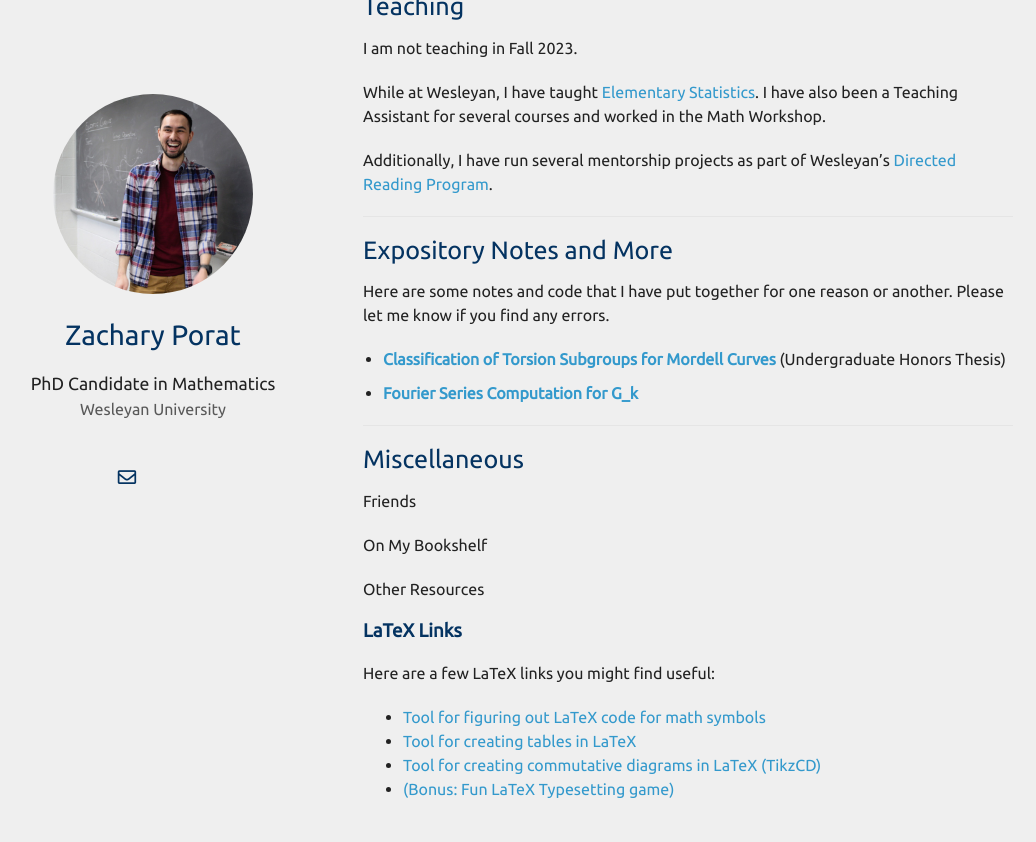
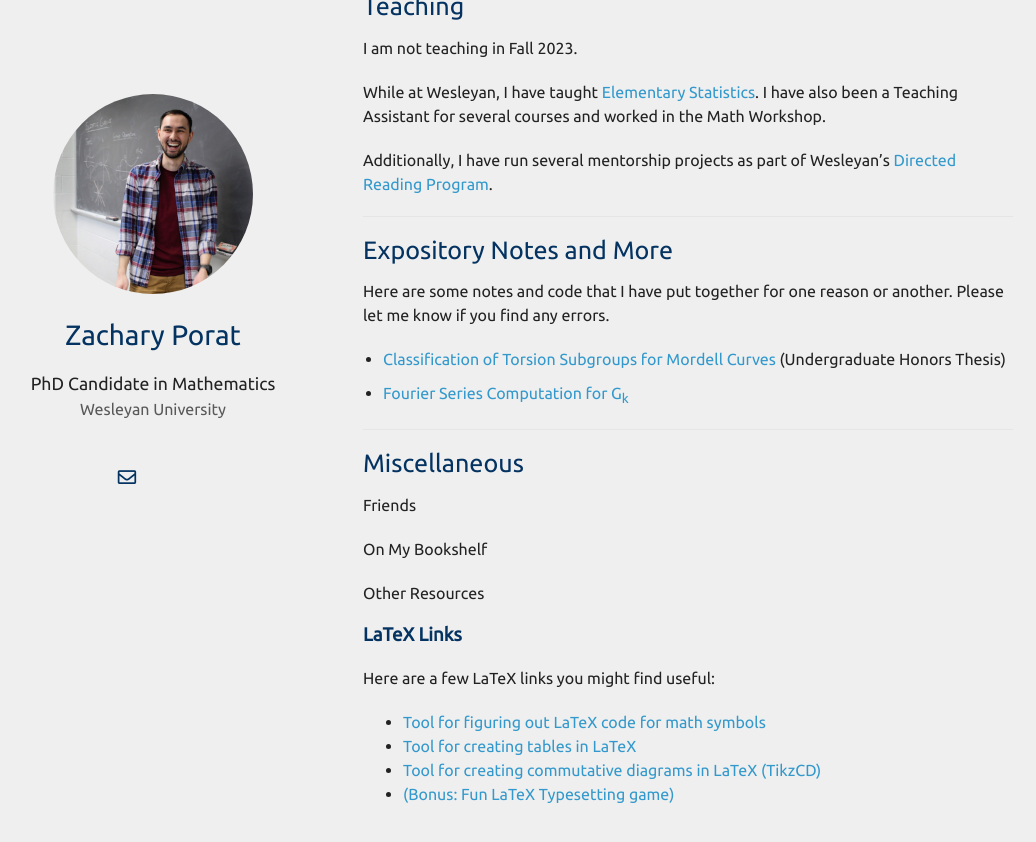
Before and after one commit to zporat/zporat.github.io, a Jekyll site: the page built from index.md, in a window 1280 px wide and 900 px high, scrolled down 934 px. Shown: the top 842 px of the window, without its empty margins (102-1138 px from the left). Built offline with Jekyll 4.4.1, drawn with Linux system fonts in a browser that asks for light colours; nearby versions of some CDN libraries; a style sheet for code colours, icons or effects is not loaded; our own code applies the rules of GitHub Pages for plain Markdown files.

Commit message:
Update index.md

```diff
--- a/index.md
+++ b/index.md
@@ -51,8 +51,8 @@ Additionally, I have run several mentorship projects as part of Wesleyan's [Dire
 Here are some notes and code that I have put together for one reason or another.  Please let me know if you find any errors.
 
 <ul style="margin-left:-20px">
-<li style="margin-bottom:10px;"><a href="./files/mordell_curves_torsion.pdf"><b>Classification of Torsion Subgroups for Mordell Curves</b></a> (Undergraduate Honors Thesis)</li>
-<li style="margin-bottom:10px;"><a href="./files/Gk_comp.pdf"><b>Fourier Series Computation for G_k</b></a></li>
+<li style="margin-bottom:10px;"><a href="./files/mordell_curves_torsion.pdf">Classification of Torsion Subgroups for Mordell Curves</a> (Undergraduate Honors Thesis)</li>
+<li style="margin-bottom:10px;"><a href="./files/Gk_comp.pdf">Fourier Series Computation for G<sub>k</sub></a></li>
 
 </ul>
 
```
